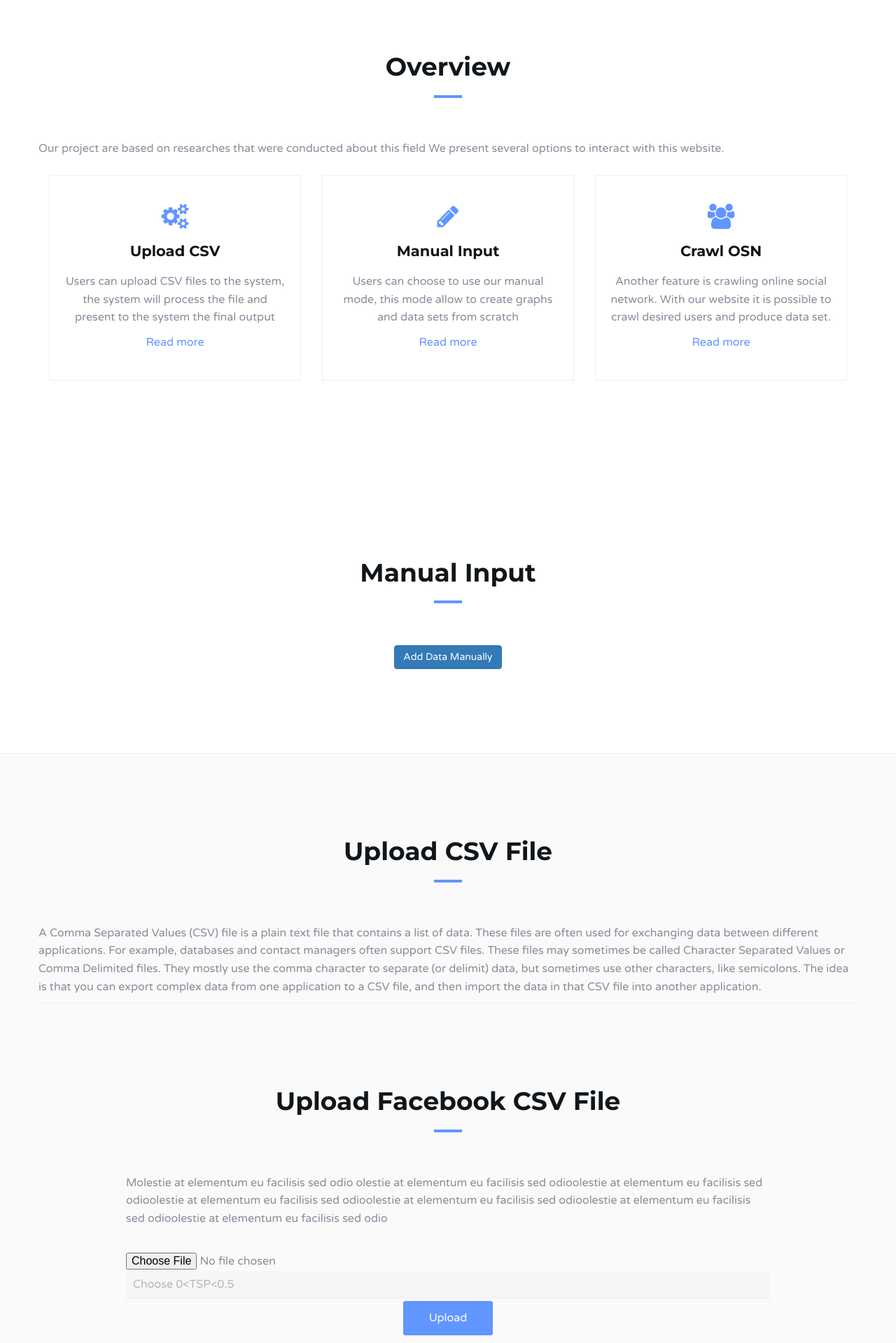
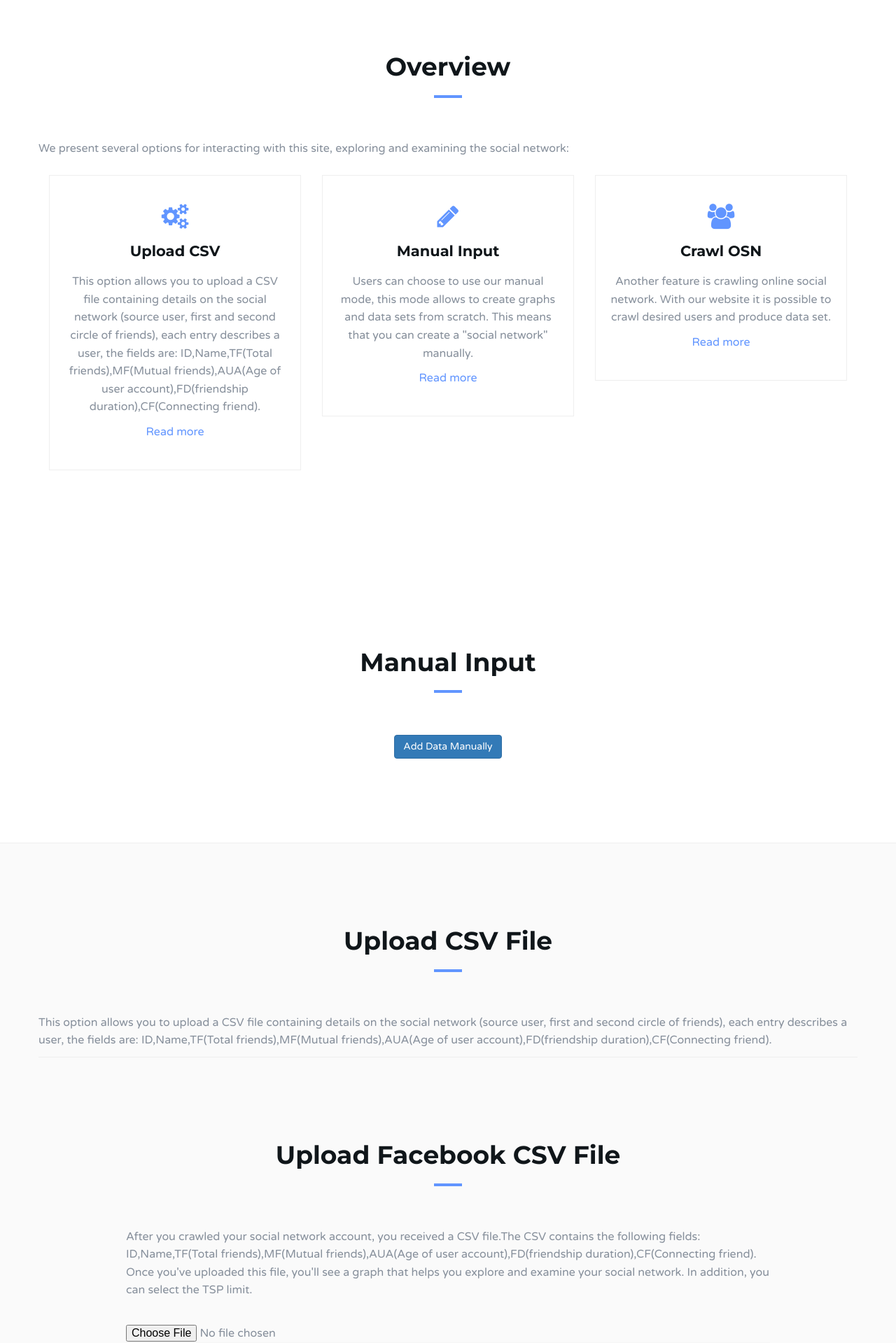
Before and after one commit to sagivmap/final_project, a Flask app: page / in a window 1280 px wide. Shown: the part 844-2763 px from the top of the page at 70% size. Run offline with Flask 2, Linux system fonts and the light colour scheme; data that the repository does not hold is empty; some libraries are stand-ins or nearby versions.

Commit message:
omer's commit

```diff
--- a/FlaskTry/templates/index.html
+++ b/FlaskTry/templates/index.html
@@ -154,8 +154,7 @@
 						<div class="home-content">
 							<h1 class="white-text">Information Flow Control Model for OSN</h1>
 							<p class="white-text"><br>
-								This project deals with information control for online social networks.
-
+								Our project is based on research of Ehud Gudes and Nadav Voloch and deals with information control for online social networks.
 								Unlike the spread common ways to control information, we deal with information security and try to foresee problematic situations in advance.
 								We scan popular social networks starting with requested user being the source node, then we scan two circles of friends for the source node and
 								classify the scanned members, according to credibility method, into two groups: which users are safe to share information with and which users are
@@ -189,15 +188,17 @@
 					<h2 class="title">Overview</h2>
 				</div>
 				<!-- /Section header -->
-                    <p>Our project are based on researches that were conducted about this field
-                       We present several options to interact with this website.</p>
+                    <p>We present several options for interacting with this site, exploring and examining the social network:</p>
 
 				<!-- about -->
 				<div class="col-md-4">
 					<div class="about">
 						<i class="fa fa-cogs"></i>
 						<h3>Upload CSV</h3>
-						<p>Users can upload CSV files to the system, the system will process the file and present to the system the final output</p>
+						<p>This option allows you to upload a CSV file containing details on the social network (source user, first and second circle of friends),
+						each entry describes a user, the fields are:
+						ID,Name,TF(Total friends),MF(Mutual friends),AUA(Age of user account),FD(friendship duration),CF(Connecting friend).
+						</p>
 						<a href="#upload">Read more</a>
 					</div>
 				</div>
@@ -208,7 +209,7 @@
 					<div class="about">
                         <i class="fa fa-pencil"></i>
 						<h3>Manual Input </h3>
-						<p>Users can choose to use our manual mode, this mode allow to create graphs and data sets from scratch</p>
+						<p>Users can choose to use our manual mode, this mode allows to create graphs and data sets from scratch. This means that you can create a "social network" manually.</p>
 						<a href="#manually">Read more</a>
 					</div>
 				</div>
@@ -279,10 +280,9 @@
 				</div>
 				<!-- /Section header -->
                 <p>
-                A Comma Separated Values (CSV) file is a plain text file that contains a list of data. These files are often used for exchanging data between different applications. For example,
-                 databases and contact managers often support CSV files.
-                These files may sometimes be called Character Separated Values or Comma Delimited files. They mostly use the comma character to separate (or delimit) data, but sometimes use other
-                characters, like semicolons. The idea is that you can export complex data from one application to a CSV file, and then import the data in that CSV file into another application.
+                This option allows you to upload a CSV file containing details on the social network (source user, first and second circle of friends),
+				each entry describes a user, the fields are:
+				ID,Name,TF(Total friends),MF(Mutual friends),AUA(Age of user account),FD(friendship duration),CF(Connecting friend).
                 </p>
 
     <!-- Upload Facebook-->
@@ -300,9 +300,11 @@
                     <div class="container">
                         <!-- home content -->
                         <div class="col-md-10 col-md-offset-1">
-                            <p>Molestie at elementum eu facilisis sed odio olestie at elementum eu facilisis sed odioolestie at elementum eu
-                                facilisis sed odioolestie at elementum eu facilisis sed odioolestie at elementum eu facilisis sed odioolestie at
-                                elementum eu facilisis sed odioolestie at elementum eu facilisis sed odio</p>
+                            <p>
+							After you crawled your social network account, you received a CSV file.The CSV contains the following fields:<br>
+							ID,Name,TF(Total friends),MF(Mutual friends),AUA(Age of user account),FD(friendship duration),CF(Connecting friend).<br>
+							Once you've uploaded this file, you'll see a graph that helps you explore and examine your social network. In addition, you can select the TSP limit.
+							</p>
                             <br>
                                 <form method=post enctype=multipart/form-data align="center">
                                     <input type=file name=file>
@@ -338,9 +340,10 @@
                                 <div class="container">
                                     <!-- home content -->
                                     <div class="col-md-10 col-md-offset-1">
-                                        <p>Molestie at elementum eu facilisis sed odio olestie at elementum eu facilisis sed odioolestie at elementum eu
-                                            facilisis sed odioolestie at elementum eu facilisis sed odioolestie at elementum eu facilisis sed odioolestie at
-                                            elementum eu facilisis sed odioolestie at elementum eu facilisis sed odio</p>
+                                        <p>After you crawled your social network account, you received a CSV file.The CSV contains the following fields:<br>
+										ID,Name,TF(Total friends),MF(Mutual friends),AUA(Age of user account),FD(friendship duration),CF(Connecting friend).<br>
+										Once you've uploaded this file, you'll see a graph that helps you explore and examine your social network. In addition, you can select the TSP limit.
+										</p>
                                         <br>
                                         <form method=post enctype=multipart/form-data align="center">
                                             <input type=file name=file>
@@ -396,6 +399,8 @@
                                 <div class="container">
                                     <!-- home content -->
                                     <div class="col-md-10 col-md-offset-1">
+										<p>We built our own crawler for Facebook to collect the data from scaned users.<br>
+											When the process is complete,there is an option to download the file, if choose to download the CSV file, it will be saved in downloads.</p>										</p>
                                         <form action="/" method="post">
                                             <div class="form-group">
                                                 <label for="exampleInputEmail1">Email address</label>
@@ -444,7 +449,7 @@
                                     <!-- home content -->
                                     <div class="col-md-10 col-md-offset-1">
 										<p>We built our own crawler for twitter, we are using Twitter API to collect the data from scaned users.<br>
-										At the end of the process the a CSV file will be sent to the given mail address.
+										When the process is complete, a CSV file will be sent to the given mail address.
 										</p>
                                         <form action="/" method="post">
                                             <div class="form-group">
```
Also changed, not shown: FlaskTry/templates/addManuallyPage.html (+4 -4 lines).
